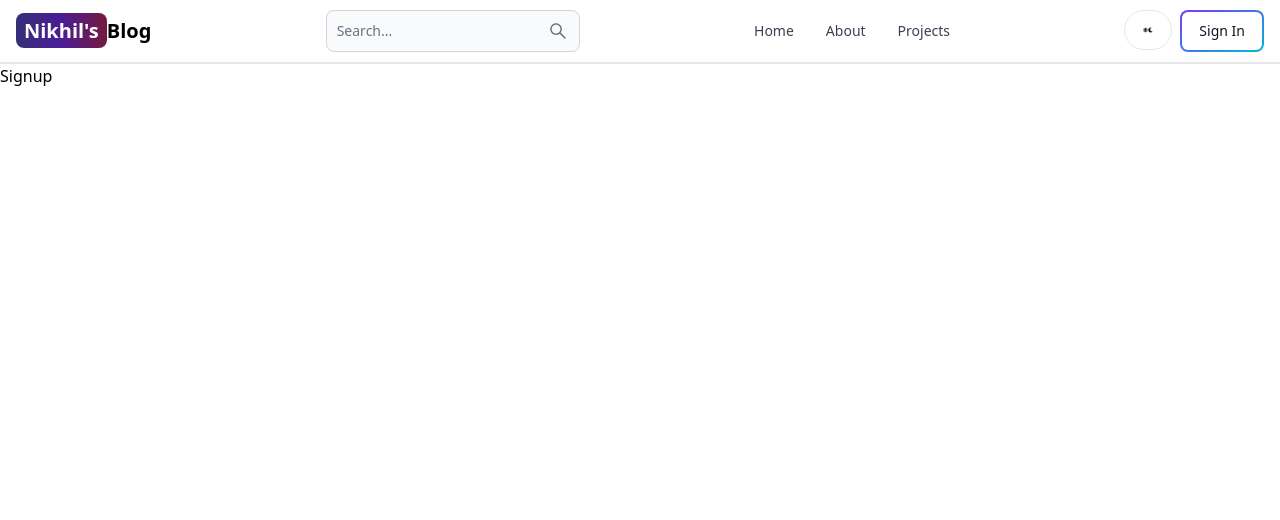
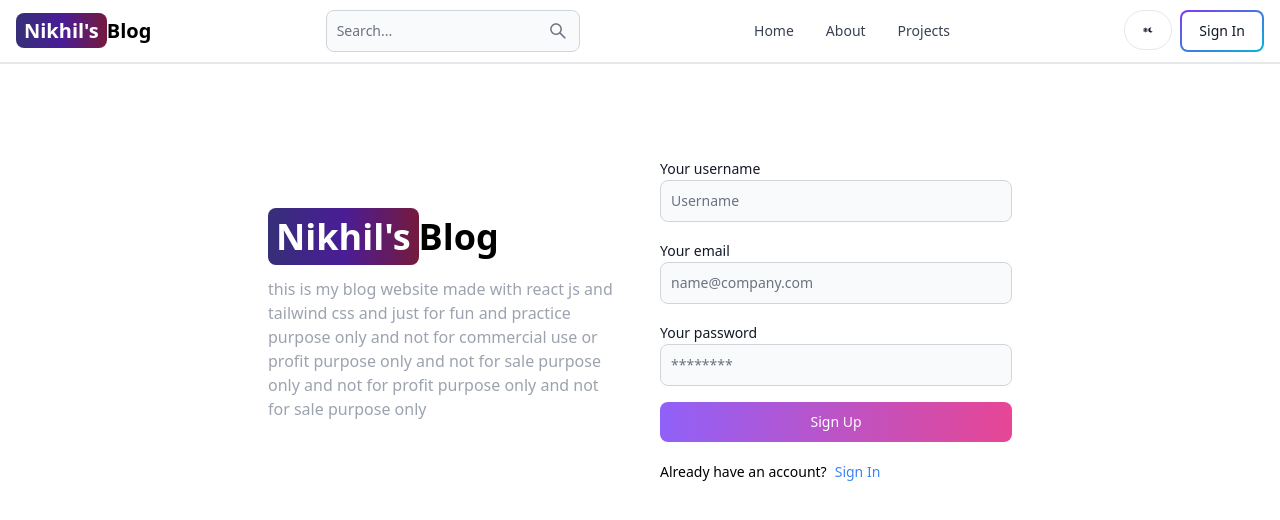
Before and after one commit to NikhilCyberk/mern_blog_app, a React (Vite) app in the folder client/: page /sign-up in a window 1280 px wide. Shown: the top 520 px of the page. Built offline with nearby package versions, Linux system fonts and the light colour scheme.

Commit message:
created complete signup UI

```diff
--- a/client/src/pages/Signup.jsx
+++ b/client/src/pages/Signup.jsx
@@ -1,11 +1,65 @@
-import React from 'react'
+import { Button, Label, TextInput } from "flowbite-react";
+import React from "react";
+import { Link } from "react-router-dom";
 
 const Signup = () => {
   return (
-    <div>
-      <h1>Signup</h1>
-    </div>
-  )
-}
+    <>
+      <div className="min-h-screen mt-20">
+        <div className="flex p-3 max-w-3xl mx-auto flex-col md:flex-row md:items-center gap-10">
+          {/* left */}
+          <div className=" flex-1">
+            <Link to="/" className="font-bold dark:text-white text-4xl">
+              <span className="px-2 py-1 bg-gradient-to-r from-indigo-900 via-purple-900 to-pink-900 rounded-lg text-white">
+                Nikhil's
+              </span>
+              Blog
+            </Link>
+            <p className="text-gray-400 mt-5 ">
+              this is my blog website made with react js and tailwind css and
+              just for fun and practice purpose only and not for commercial use
+              or profit purpose only and not for sale purpose only and not for
+              profit purpose only and not for sale purpose only
+            </p>
+          </div>
+          {/* right */}
+          <div className="flex-1">
+            <form className="flex flex-col gap-4">
+              <div>
+                <Label value="Your username" />
+                <TextInput type="text" placeholder="Username" id="username" />
+              </div>
+              <div>
+                <Label value="Your email" />
+                <TextInput
+                  type="email"
+                  placeholder="name@company.com"
+                  id="email"
+                />
+              </div>
+              <div>
+                <Label value="Your password" />
+                <TextInput
+                  type="password"
+                  placeholder="********"
+                  id="password"
+                />
+              </div>
+              <Button gradientDuoTone="purpleToPink" type="submit">
+                Sign Up
+              </Button>
+            </form>
+            <div className="flex gap-2 text-sm mt-5">
+              <span>Already have an account?</span>
+              <Link to="/sign-in" className="text-blue-500">
+                Sign In
+              </Link>
+            </div>
+          </div>
+        </div>
+      </div>
+    </>
+  );
+};
 
-export default Signup
+export default Signup;
```
